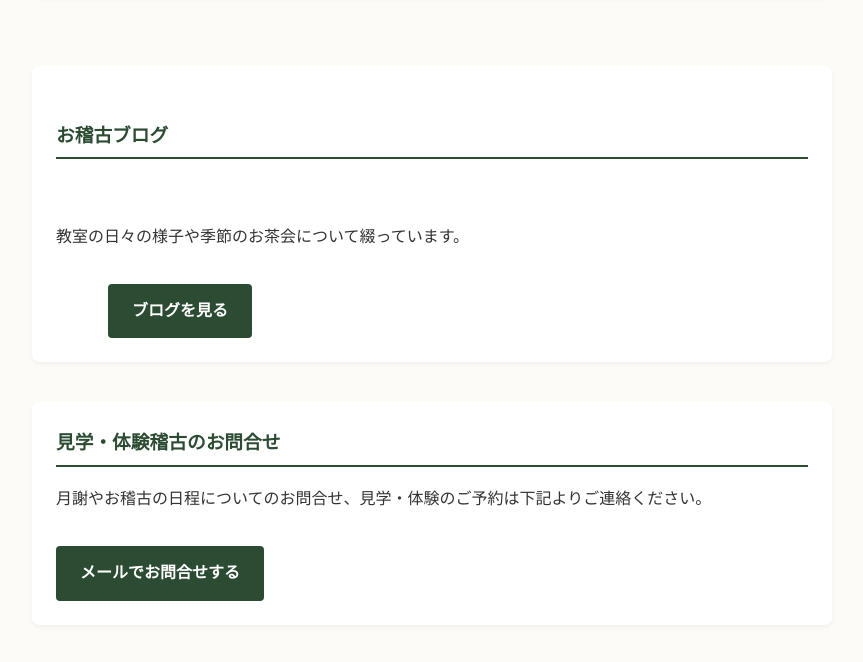
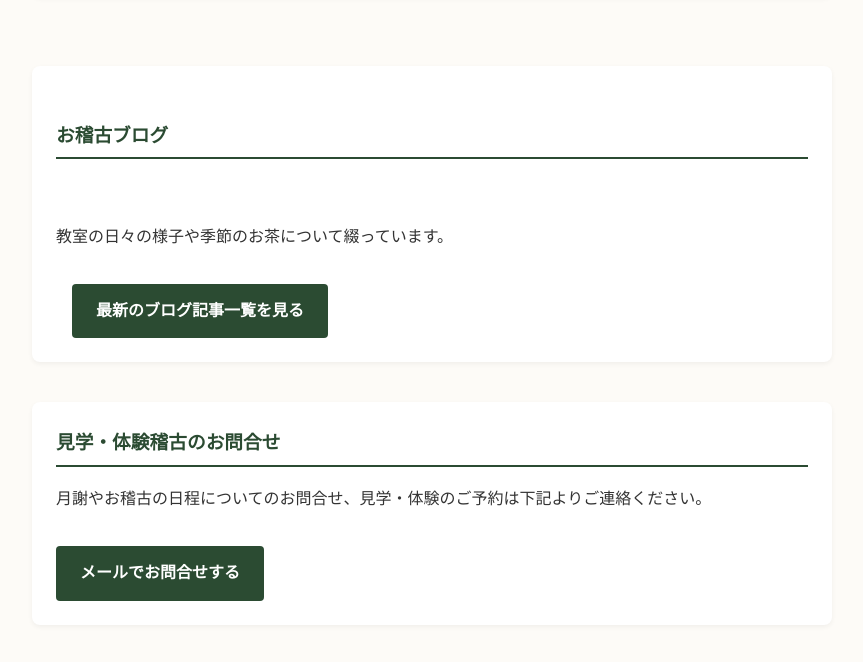
Before and after one commit to kyuyoukai/kyuyoukai-sadou, a plain HTML site: page index.html in a window 1280 px wide. Shown: the part 1490-2152 px from the top of the page, without its empty margins (208-1071 px from the left). Drawn offline with Linux system fonts and the light colour scheme.

Commit message:
Revise blog section and update link text
Updated blog section with new link text and structure.

```diff
--- a/index.html
+++ b/index.html
@@ -30,7 +30,7 @@
   <nav>
     <a href="#class">お稽古案内</a>
     <a href="#news">お知らせ</a>
-    <a href="#blog.html">ブログ</a>
+    <a href="#blog">ブログ</a>
     <a href="#contact">お問合せ</a>
     <a href="#member" style="color: #ffd700; font-weight: bold;">【会員専用】</a>
   </nav>
@@ -75,11 +75,11 @@
       </ul>
     </section>
 
-　　　<section id="blog">
- 　　　 <h3>お稽古ブログ</h3>
-  　　　<p>教室の日々の様子や季節のお茶会について綴っています。</p>
- 　　　 <a href="blog.html" class="btn">ブログを見る</a>
-　　　</section>
+　<section id="blog">
+  　<h3>お稽古ブログ</h3>
+  　<p>教室の日々の様子や季節のお茶について綴っています。</p>
+  　<a href="blog.html" class="btn">最新のブログ記事一覧を見る</a>
+　</section>
 
     <section id="contact">
       <h3>見学・体験稽古のお問合せ</h3>
```
